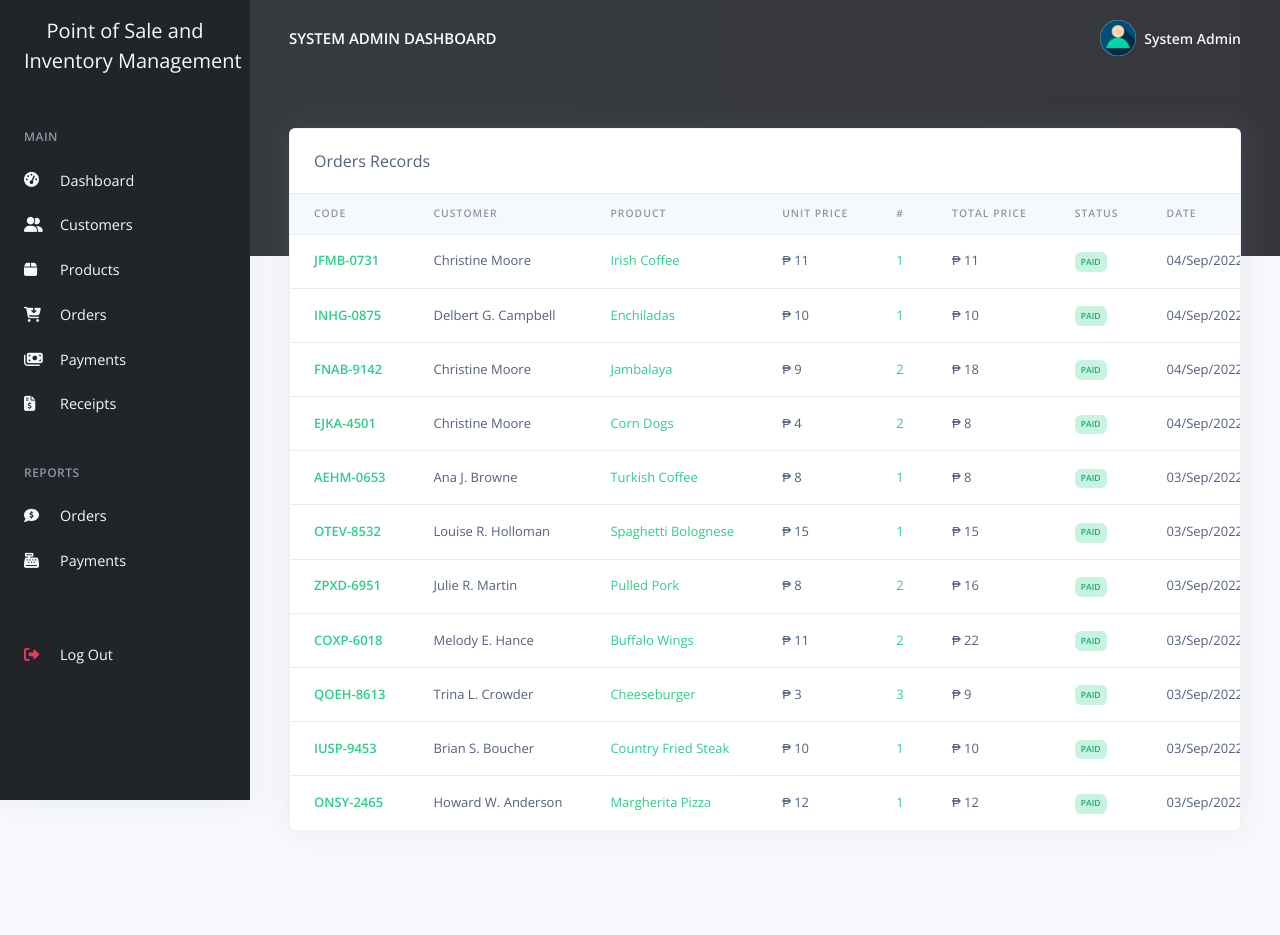
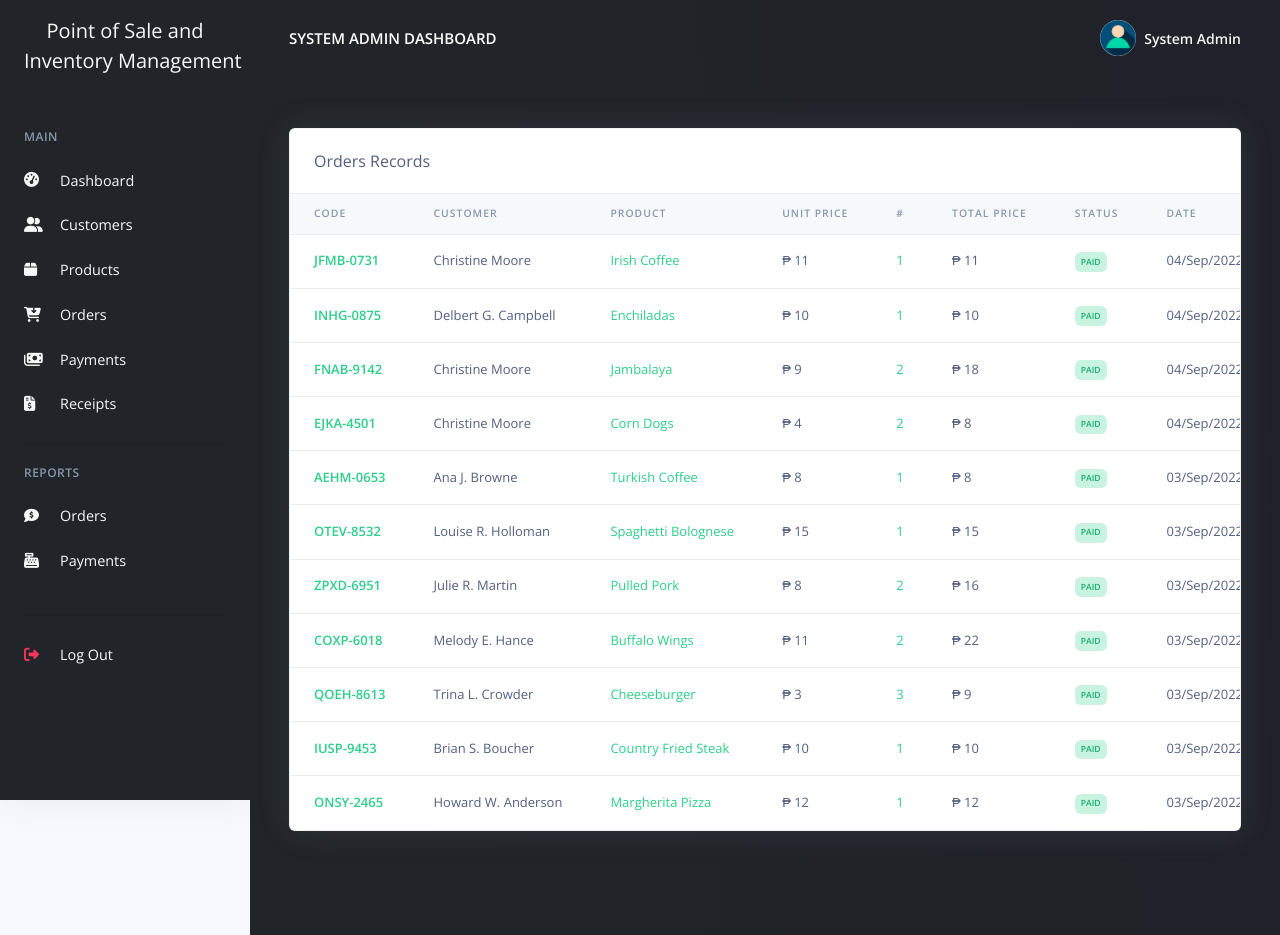
Before and after one commit to echjiy/project-oop-possystem, a PHP site: page /pos/admin/orders_reports.php in a window 1280 px wide. Run offline with PHP 8.4, Linux system fonts and the light colour scheme; a user stored in the database is signed in; data comes from the database, SQL or seed files in the repository; some libraries are stand-ins or nearby versions.

Commit message:
updating admin and fix place order error

```diff
--- a/pos/admin/change_profile.php
+++ b/pos/admin/change_profile.php
@@ -95,9 +95,9 @@ require_once('partials/_head.php');
     while ($admin = $res->fetch_object()) {
     ?>
       <!-- Header -->
-      <div class="header pb-8 pt-5 pt-lg-8 d-flex align-items-center" style="min-height: 600px; background-image: url(assets/img/theme/restro00.jpg); background-size: cover; background-position: center top;">
+      <div class="bg-gradient-dark header pb-8 pt-5 pt-lg-8 d-flex align-items-center" style="min-height: 600px; background-size: cover; background-position: center top;">
         <!-- Mask -->
-        <span class="mask bg-gradient-default opacity-8"></span>
+        <span class="opacity-8"></span>
         <!-- Header container -->
         <div class="container-fluid d-flex align-items-center">
           <div class="row">
@@ -109,7 +109,7 @@ require_once('partials/_head.php');
         </div>
       </div>
       <!-- Page content -->
-      <div class="container-fluid mt--8">
+      <div class="container-fluid mt--8 bg-gradient-dark">
         <div class="row">
           <div class="col-xl-4 order-xl-2 mb-5 mb-xl-0">
             <div class="card card-profile shadow">
--- a/pos/admin/config/pdoconfig.php
+++ b/pos/admin/config/pdoconfig.php
@@ -2,7 +2,7 @@
     $DB_host = "localhost";
     $DB_user = "root";
     $DB_pass = "";
-    $DB_name = "rposystem";
+    $DB_name = "pos";
     try
     {
         $DB_con = new PDO("mysql:host={$DB_host};dbname={$DB_name}",$DB_user,$DB_pass);
--- a/pos/admin/customes.php
+++ b/pos/admin/customes.php
@@ -26,21 +26,21 @@ require_once('partials/_head.php');
   require_once('partials/_sidebar.php');
   ?>
   <!-- Main content -->
-  <div class="main-content">
+  <div class="main-content bg-gradient-dark">
     <!-- Top navbar -->
     <?php
     require_once('partials/_topnav.php');
     ?>
     <!-- Header -->
     <div style="background-size: cover;" class="header  pb-8 pt-5 pt-md-8">
-    <span class="mask bg-gradient-dark opacity-8"></span>
+    <span class="bg-gradient-dark opacity-8"></span>
       <div class="container-fluid">
         <div class="header-body">
         </div>
       </div>
     </div>
     <!-- Page content -->
-    <div class="container-fluid mt--8">
+    <div class="container-fluid mt--8 bg-gradient-dark">
       <!-- Table -->
       <div class="row">
         <div class="col">
--- a/pos/admin/make_oder.php
+++ b/pos/admin/make_oder.php
@@ -44,13 +44,13 @@ require_once('partials/_head.php');
   require_once('partials/_sidebar.php');
   ?>
   <!-- Main content -->
-  <div class="main-content">
+  <div class="main-content bg-gradient-dark">
     <!-- Top navbar -->
     <?php
     require_once('partials/_topnav.php');
     ?>
     <!-- Header -->
-    <div style="background-image: url(assets/img/theme/restro00.jpg); background-size: cover;" class="header  pb-8 pt-5 pt-md-8">
+    <div style="background-size: cover;" class="header  pb-8 pt-5 pt-md-8">
     <span class="mask bg-gradient-dark opacity-8"></span>
       <div class="container-fluid">
         <div class="header-body">
@@ -58,7 +58,7 @@ require_once('partials/_head.php');
       </div>
     </div>
     <!-- Page content -->
-    <div class="container-fluid mt--8">
+    <div class="container-fluid mt--8 bg-gradient-dark">
       <!-- Table -->
       <div class="row">
         <div class="col">
--- a/pos/admin/orders_reports.php
+++ b/pos/admin/orders_reports.php
@@ -12,21 +12,21 @@ require_once('partials/_head.php');
     require_once('partials/_sidebar.php');
     ?>
     <!-- Main content -->
-    <div class="main-content">
+    <div class="main-content bg-gradient-dark">
         <!-- Top navbar -->
         <?php
         require_once('partials/_topnav.php');
         ?>
         <!-- Header -->
-        <div style="background-size: cover;" class="header  pb-8 pt-5 pt-md-8">
-        <span class="mask bg-gradient-dark opacity-8"></span>
+        <div style="background-size: cover;" class="header  pb-8 pt-5 pt-md-8 bg-gradient-dark">
+        <span class="bg-gradient-dark opacity-8"></span>
             <div class="container-fluid">
                 <div class="header-body">
                 </div>
             </div>
         </div>
         <!-- Page content -->
-        <div class="container-fluid mt--8">
+        <div class="container-fluid mt--8 bg-gradient-dark">
             <!-- Table -->
             <div class="row">
                 <div class="col">
--- a/pos/admin/products.php
+++ b/pos/admin/products.php
@@ -26,21 +26,21 @@ require_once('partials/_head.php');
   require_once('partials/_sidebar.php');
   ?>
   <!-- Main content -->
-  <div class="main-content">
+  <div class="main-content bg-gradient-dark">
     <!-- Top navbar -->
     <?php
     require_once('partials/_topnav.php');
     ?>
     <!-- Header -->
     <div style="background-size: cover;" class="header  pb-8 pt-5 pt-md-8">
-    <span class="mask bg-gradient-dark opacity-8"></span>
+    <span class="bg-gradient-dark opacity-8"></span>
       <div class="container-fluid">
         <div class="header-body">
         </div>
       </div>
     </div>
     <!-- Page content -->
-    <div class="container-fluid mt--8">
+    <div class="container-fluid mt--8 bg-gradient-dark">
       <!-- Table -->
       <div class="row">
         <div class="col">
```
Also changed, not shown: pos/admin/orders.php (+5 -5 lines), pos/admin/payments.php (+4 -4 lines), pos/admin/payments_reports.php (+4 -4 lines), pos/admin/receipts.php (+4 -4 lines).
